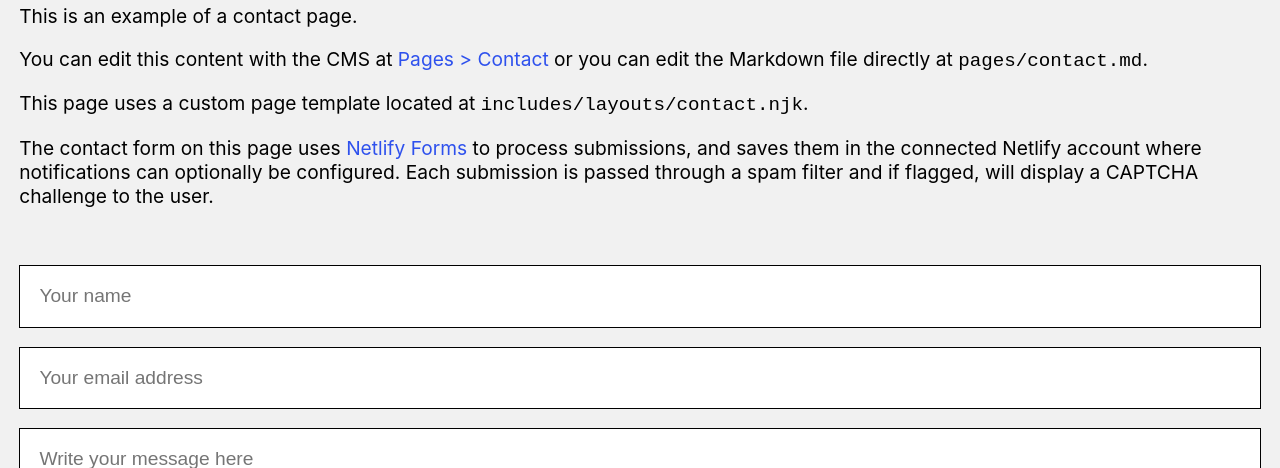
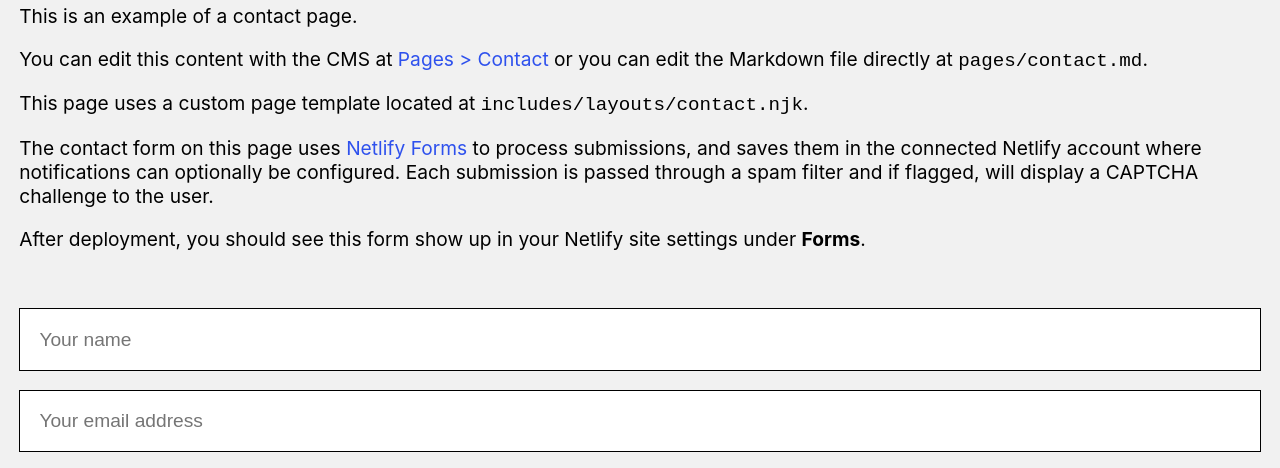
Before and after one commit to danurbanowicz/eleventy-sveltia-cms-starter, an Eleventy site: page pages/contact.md in a window 1280 px wide. Shown: the part 255-723 px from the top of the page. Built offline with nearby package versions, Linux system fonts and the light colour scheme; Eleventy itself is replaced by a stand-in of ours; files that its build step writes are made by us from their sources.

Commit message:
Add help text

```diff
--- a/pages/contact.md
+++ b/pages/contact.md
@@ -20,3 +20,5 @@ The contact form on this page uses [Netlify Forms](https://www.netlify.com/docs/
 and saves them in the connected Netlify account where notifications can
 optionally be configured. Each submission is passed through a spam filter and
 if flagged, will display a CAPTCHA challenge to the user.
+
+After deployment, you should see this form show up in your Netlify site settings under **Forms**.
```
